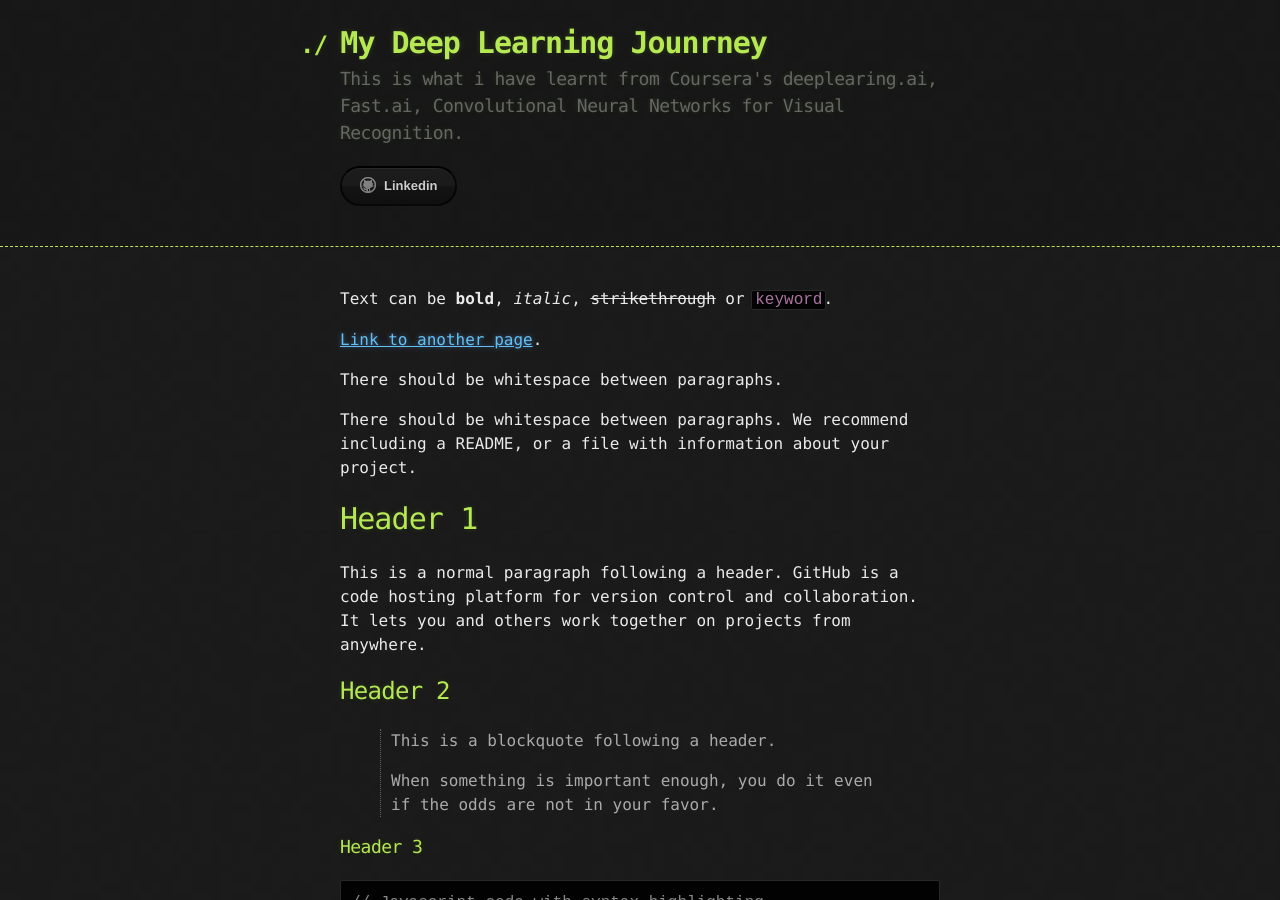
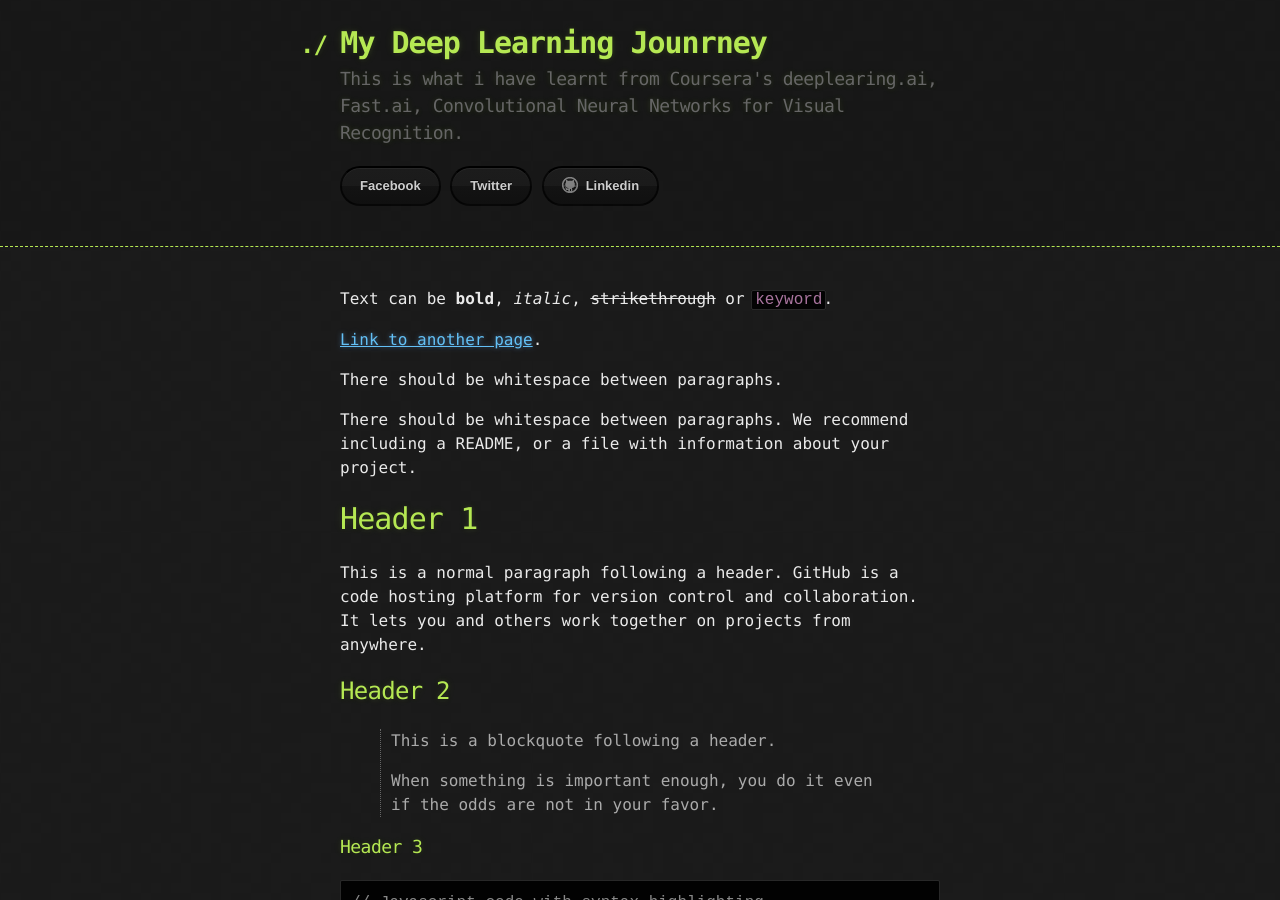
Before and after one commit to balaprasanna/balaprasanna.github.io, a Jekyll site: the page built from index.md, in a window 1280 px wide and 900 px high. Built offline with Jekyll 4.4.1, drawn with Linux system fonts in a browser that asks for light colours.

Commit message:
Template changed

```diff
--- a/_layouts/home_layout.html
+++ b/_layouts/home_layout.html
@@ -17,7 +17,7 @@
         <h2>{{ site.description | default: site.github.project_tagline }}</h2>
 
         <section id="downloads">
-          {% if site.show_downloads %}
+          {% if site.fb || site.twitter %}
             <a href="{{ site.fb }}" class="btn">Facebook</a>
             <a href="{{ site.twitter }}" class="btn">Twitter</a>
           {% endif %}
```
